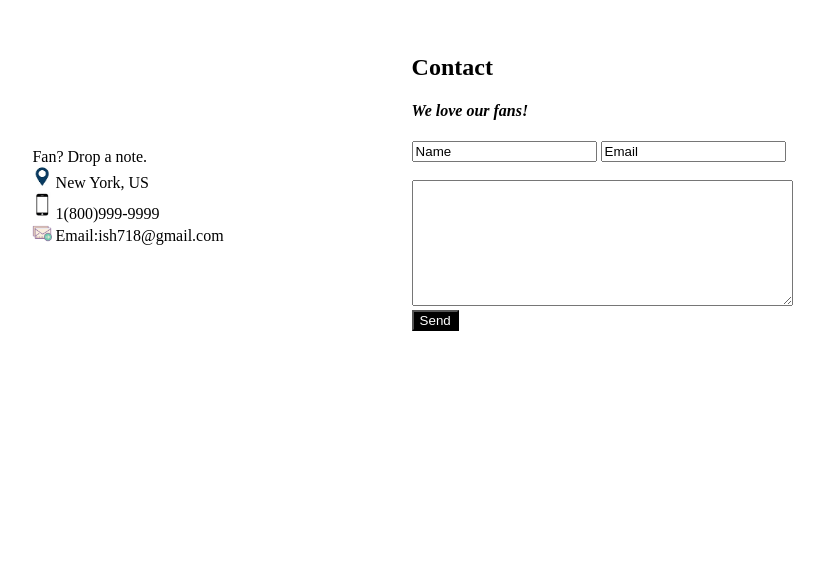
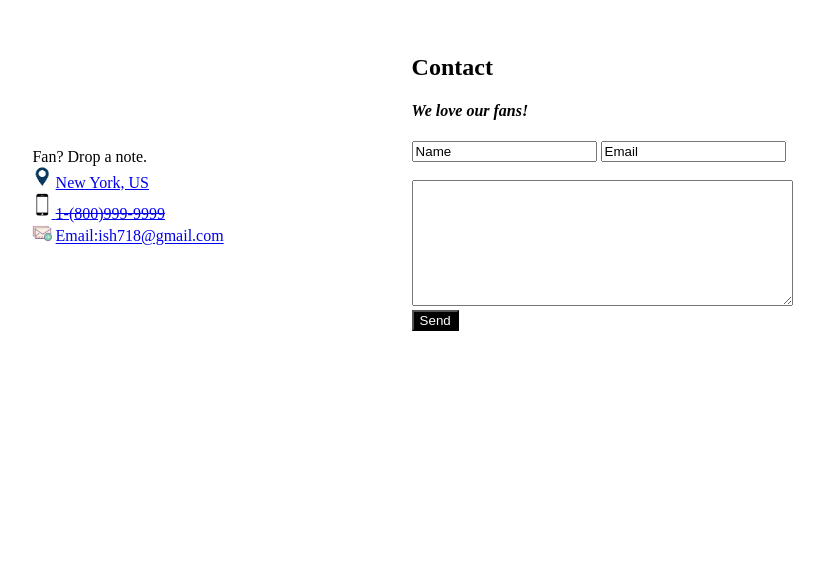
Before and after one commit to chipish/chipish.github.io, a plain HTML site: page ContactUs.html in a window 1280 px wide. Shown: the part 219-800 px from the top of the page, without its empty margins (102-926 px from the left). Drawn offline with Linux system fonts and the light colour scheme.

Commit message:
Add files via upload

```diff
--- a/ContactUs.html
+++ b/ContactUs.html
@@ -13,9 +13,9 @@
 
   <div class="info">
   Fan? Drop a note.<br>
-  <img class="logo1" src="images/logos/gps.jpg">   New York, US <br>
-  <img class="logo2" src="images/logos/cellphone.jpg">   1(800)999-9999<br>
-  <img class="logo3" src="images/logos/email.png"> Email:ish718@gmail.com
+  <img class="logo1" src="images/logos/gps.jpg"> <a href="https://www.google.com/maps/place/New+York,+NY/@40.6971494,-74.2598655,10z/data=!3m1!4b1!4m5!3m4!1s0x89c24fa5d33f083b:0xc80b8f06e177fe62!8m2!3d40.7127753!4d-74.0059728">  New York, US <br> </a>
+  <img class="logo2" src="images/logos/cellphone.jpg"><a href="https://www.google.com/search?q=18009999999&rlz=1C1NDCM_enUS843US843&oq=18009999999&aqs=chrome..69i57.5871j0j7&sourceid=chrome&ie=UTF-8"> <s>1-(800)999-9999 </s>  </a>   <br>
+  <img class="logo3" src="images/logos/email.png"> <a href="mailto:ish718@gmail.com"> Email:ish718@gmail.com</a>
 
     </div>
 
```
Also changed, not shown: index.html (+1 -1 lines).
